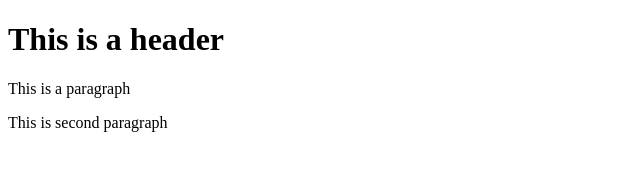
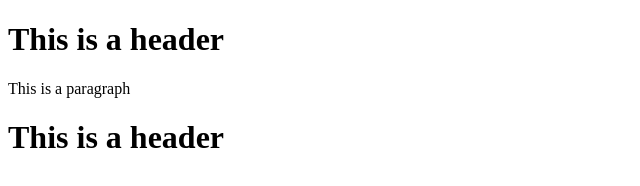
Before and after one commit to akramah/git-test, a plain HTML site: page index.html in a window 1280 px wide. Shown: the whole page, without its empty margins (0-640 px from the left). Drawn offline with Linux system fonts and the light colour scheme.

Commit message:
fourth commit

```diff
--- a/index.html
+++ b/index.html
@@ -5,7 +5,7 @@
     <body>
         <h1>This is a header</h1>
         <p>This is a paragraph</p>
-        <p>This is second paragraph</p>
+        <h1>This is a header</h1>
 
     </body>
 </html>
```
